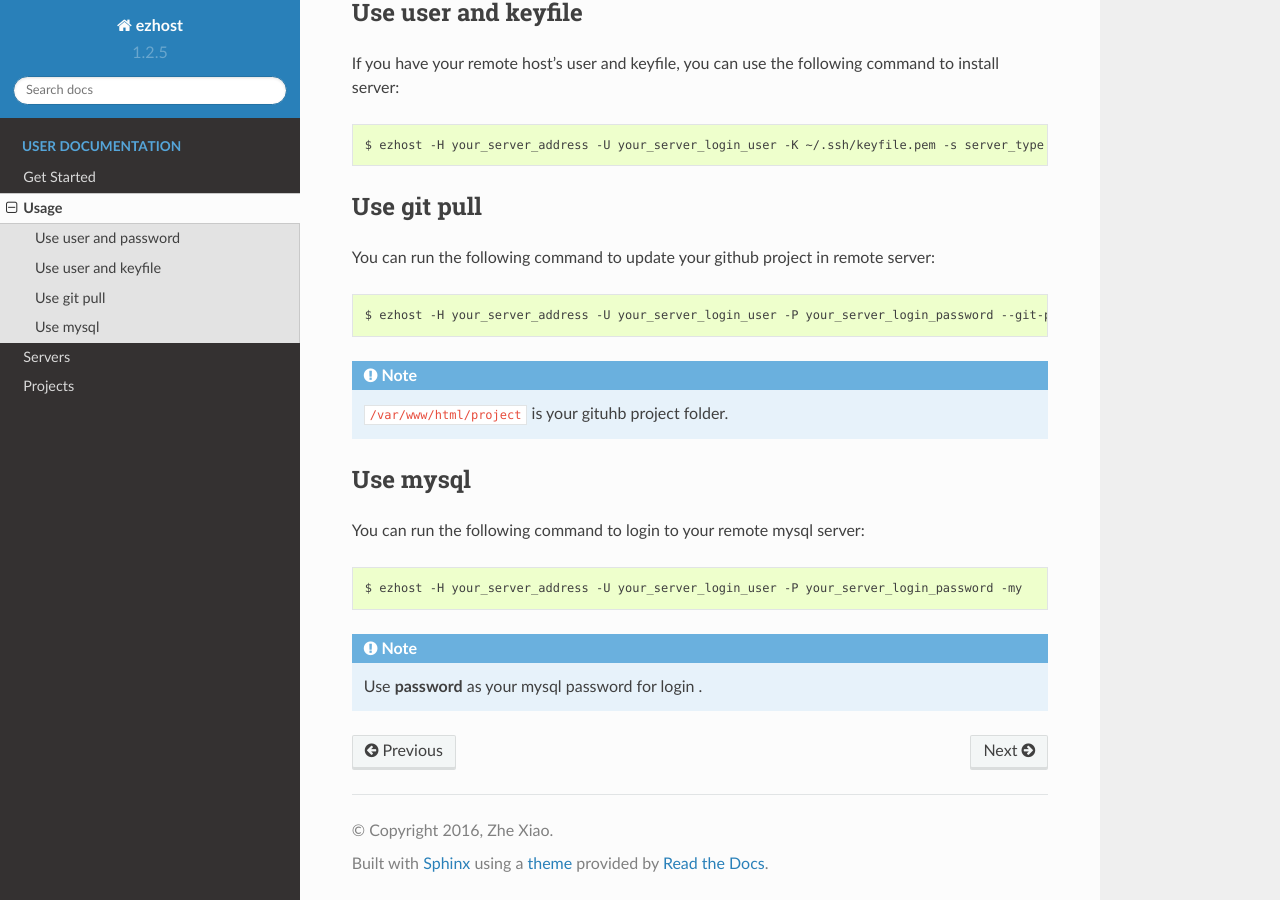
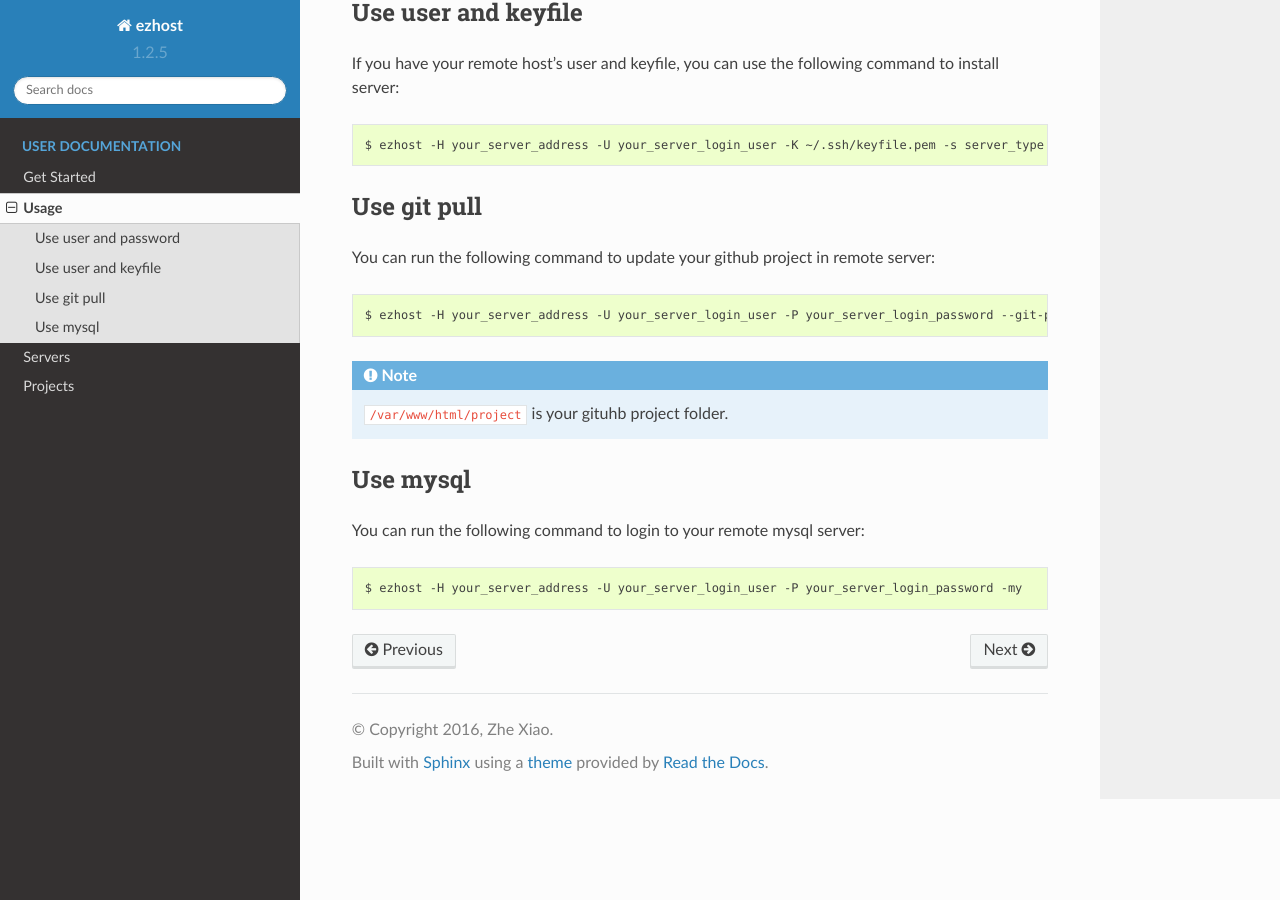
Before and after one commit to zhexiao/ezhost, a Sphinx documentation site: the page built from docs/usage.rst, in a window 1280 px wide and 900 px high, scrolled down 508 px. Built offline with Sphinx 7.4.7 and the Read the Docs theme 2.0.0, drawn with Linux system fonts in a browser that asks for light colours.

Commit message:
change docs

```diff
--- a/docs/usage.rst
+++ b/docs/usage.rst
@@ -46,6 +46,3 @@ You can run the following command to login to your remote mysql server:
 .. code-block:: bash
 
    $ ezhost -H your_server_address -U your_server_login_user -P your_server_login_password -my
-
-
-.. note:: Use **password** as your mysql password for login .
```
